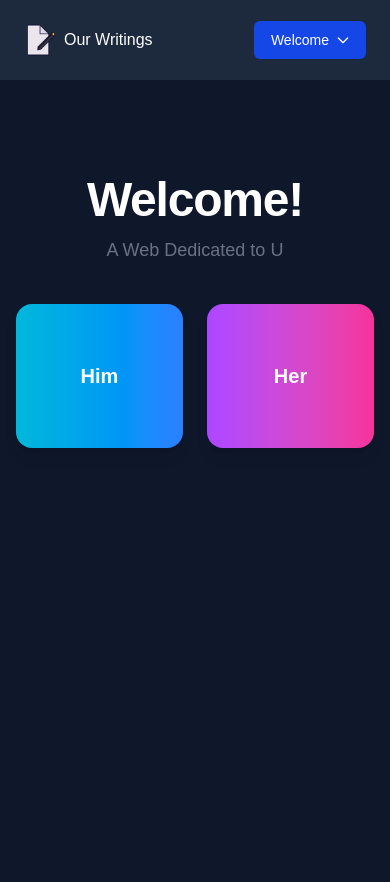
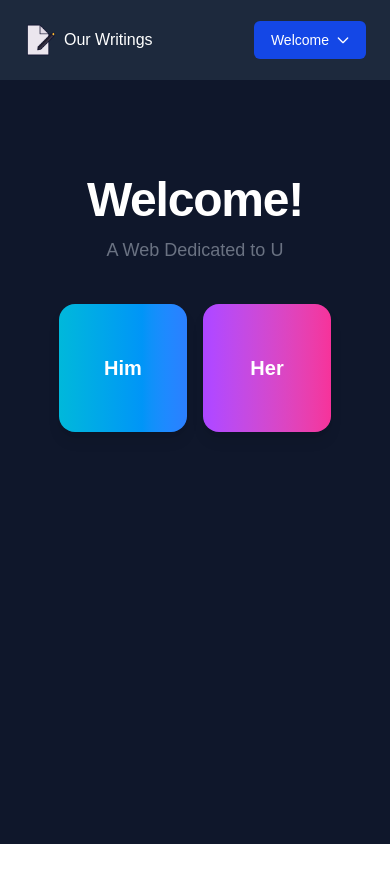
Before and after one commit to Orewakkunn/my-app, a Next.js app: page / in a window 390 px wide. Shown: the top 882 px of the page. After the commit the page ends 844 px from the top, so only its background shows below. Built offline with nearby package versions, Linux system fonts and the light colour scheme.

Commit message:
Fixed height overflow in Homepage and cards wrapping

```diff
--- a/app/page.tsx
+++ b/app/page.tsx
@@ -2,24 +2,22 @@ import Link from "next/link";
 
 export default function Home() {
   return (
-    <div className="min-h-screen  bg-slate-900">
+    <div className="flex-1 bg-slate-900">
       <div className="text-center pt-24 pb-12 px-4">
         <h1 className="text-white text-5xl font-bold tracking-tight">Welcome!</h1>
         <p className="text-gray-500 mt-3 text-lg">A Web Dedicated to U </p>
 
-        <div className="flex items-center justify-center gap-6 mt-10">
-
-
+        <div className="flex flex-wrap items-center justify-center gap-4 sm:gap-6 mt-10">
 
           <Link
             href="/him"
-            className="bg-linear-to-r from-cyan-500 to-blue-500 hover:bg-linear-to-bl text-white focus:ring-4 focus:outline-none focus:ring-cyan-300 dark:focus:ring-cyan-800 w-48 h-36 rounded-2xl text-xl font-semibold shadow-lg hover:shadow-2xl hover:scale-105 transition-all duration-300 flex items-center justify-center"
+            className="bg-linear-to-r from-cyan-500 to-blue-500 hover:bg-linear-to-bl text-white focus:ring-4 focus:outline-none focus:ring-cyan-300 dark:focus:ring-cyan-800 w-32 h-32 sm:w-48 sm:h-36 rounded-2xl text-xl font-semibold shadow-lg hover:shadow-2xl hover:scale-105 transition-all duration-300 flex items-center justify-center"
           >
             Him
           </Link>
           <Link
             href="/her"
-            className="bg-linear-to-r from-purple-500 to-pink-500 hover:bg-linear-to-l focus:ring-4 focus:outline-none focus:ring-purple-200 dark:focus:ring-purple-800 text-white w-48 h-36 rounded-2xl text-xl font-semibold shadow-lg hover:shadow-2xl hover:scale-105 transition-all duration-300 flex items-center justify-center"
+            className="bg-linear-to-r from-purple-500 to-pink-500 hover:bg-linear-to-l focus:ring-4 focus:outline-none focus:ring-purple-200 dark:focus:ring-purple-800 text-white w-32 h-32 sm:w-48 sm:h-36 rounded-2xl text-xl font-semibold shadow-lg hover:shadow-2xl hover:scale-105 transition-all duration-300 flex items-center justify-center"
           >
             Her
           </Link>
```
